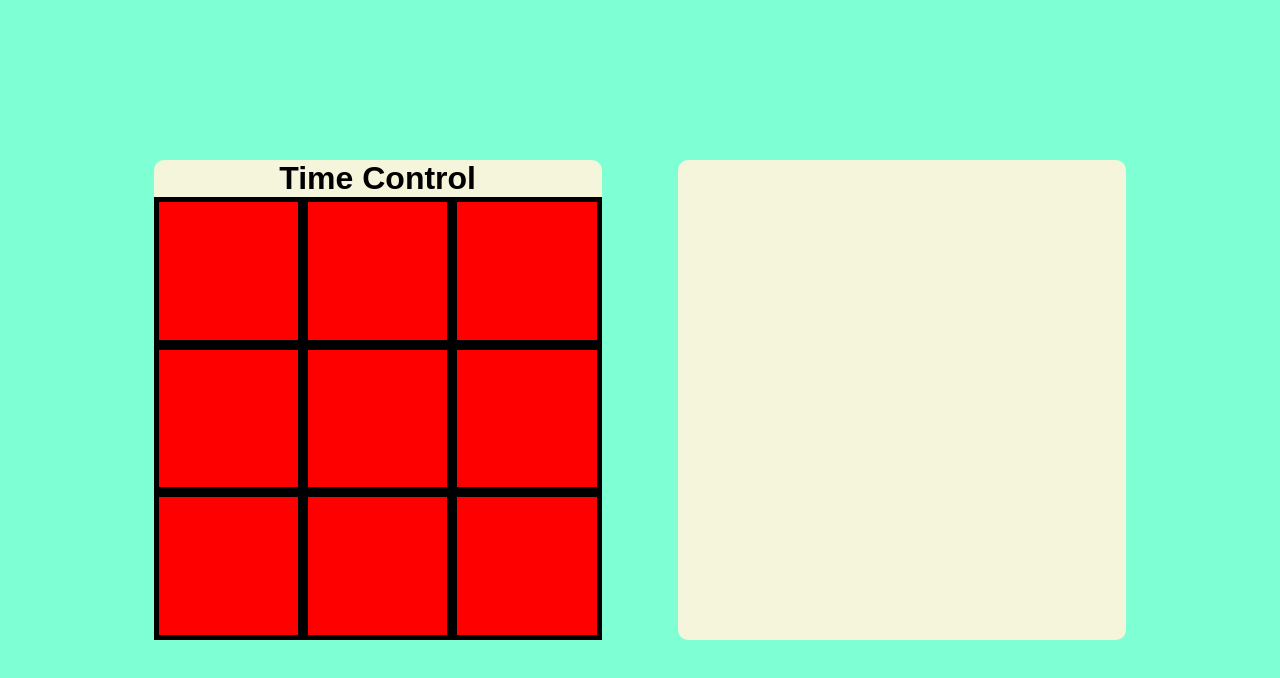
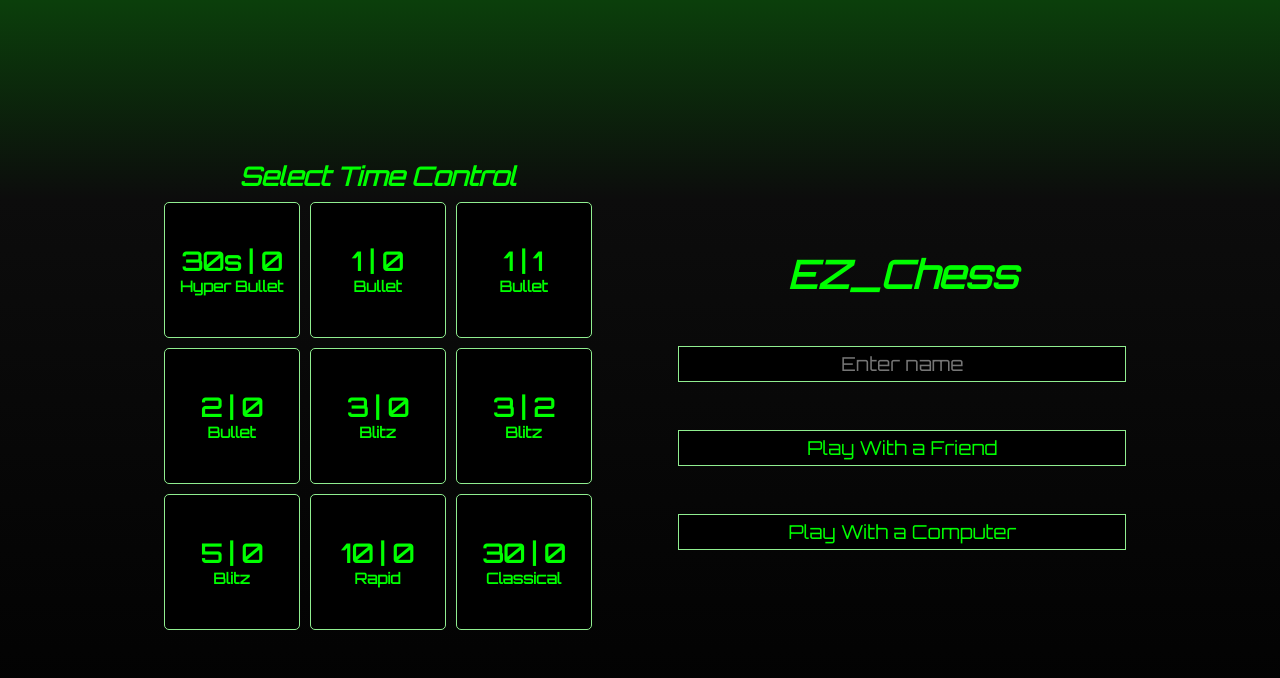
Before and after one commit to tenick/ez-chess, a plain HTML site: page index.html in a window 1280 px wide. Drawn offline with Linux system fonts and the light colour scheme.

Commit message:
styled/finished landing page

```diff
--- a/index.html
+++ b/index.html
@@ -4,36 +4,58 @@
     <meta charset="UTF-8">
     <meta http-equiv="X-UA-Compatible" content="IE=edge">
     <meta name="viewport" content="width=device-width, initial-scale=1.0">
+    <title>Document</title>
+    <link href='https://fonts.googleapis.com/css?family=Orbitron' rel='stylesheet' type='text/css'>
     <link rel="stylesheet" href="style.css">
-    <title>Document</title>
 </head>
 <body>
     <div class="main-container">
         <div class="container">
-            <h1>Time Control</h1>
+            <h1 class="container-label">Select Time Control</h1>
             <div class="time-ctrl-btn-container">
                 <div class="time-ctrl-btn">
+                    <h1>30s | 0</h1>
+                    <h3>Hyper Bullet</h3>
                 </div>
                 <div class="time-ctrl-btn">
+                    <h1>1 | 0</h1>
+                    <h3>Bullet</h3>
                 </div>
                 <div class="time-ctrl-btn">
+                    <h1>1 | 1</h1>
+                    <h3>Bullet</h3>
                 </div>
                 <div class="time-ctrl-btn">
+                    <h1>2 | 0</h1>
+                    <h3>Bullet</h3>
                 </div>
                 <div class="time-ctrl-btn">
+                    <h1>3 | 0</h1>
+                    <h3>Blitz</h3>
                 </div>
                 <div class="time-ctrl-btn">
+                    <h1>3 | 2</h1>
+                    <h3>Blitz</h3>
                 </div>
                 <div class="time-ctrl-btn">
+                    <h1>5 | 0</h1>
+                    <h3>Blitz</h3>
                 </div>
                 <div class="time-ctrl-btn">
+                    <h1>10 | 0</h1>
+                    <h3>Rapid</h3>
                 </div>
                 <div class="time-ctrl-btn">
+                    <h1>30 | 0</h1>
+                    <h3>Classical</h3>
                 </div>
             </div>
         </div>
-        <div class="container">
-
+        <div class="container2">
+            <h1 class="text-logo">EZ_Chess</h1>
+            <input placeholder="Enter name" class="in" type="text">
+            <button class="btn">Play With a Friend</button>
+            <button class="btn">Play With a Computer</button>
         </div>
     </div>
 
--- a/style.css
+++ b/style.css
@@ -3,16 +3,22 @@
     box-sizing: border-box;
     margin: 0;
     padding: 0;
-}
 
-#gameCanvas{
-
+    -webkit-user-select: none;
+    -khtml-user-select: none;
+    -moz-user-select: -moz-none;
+    -o-user-select: none;
+    user-select: none;
 }
 
 .main-container{
     font-family: Arial, Helvetica, sans-serif;
+    font-family: 'Orbitron', sans-serif;
     display: flex;
-    background-color: aquamarine;
+    background-color: #0c0c0c;
+    /* background: linear-gradient(to bottom, #f8b3b5 0%, #f8b3b5 50%, #ffffff 50%, #ffffff 100%); */
+    background: linear-gradient(to bottom, rgb(11, 63, 11) 0%, #0c0c0c 25%, #000 100%);
+    color: #0f0;
     width: 100vw;
     height: 100vh;
     justify-content:center;
@@ -21,27 +27,133 @@
 
 .container{
     display: flex;
+    max-width: 600px;
     border-radius: 10px;
     flex-direction: column;
     align-items: center;
+    justify-content: center;
     width: 35%;
     height: 60%;
     margin: 0% 3%;
-    background-color: beige;
 }
 
+.container2{
+    display: flex;
+    max-width: 500px;
+    gap:10%;
+    border-radius: 10px;
+    flex-direction: column;
+    align-items: center;
+    justify-content: center;
+    width: 35%;
+    height: 60%;
+    margin: 0% 3%;
+}
+
+
+.btn{
+    padding: 5px 0;
+    border: 1px solid lightgreen;
+    background-color: black;
+    color: #0f0;
+    font: inherit;
+    font-size: 1.5vw;
+    width: 100%;
+    transition: .3s;
+}
+
+.btn:hover{
+    color: black;
+    border: 1px solid red;
+    background-color: white;
+}
+
+.in{
+    padding: 5px 0;
+    border: 1px solid lightgreen;
+    font:inherit;
+    font-size: 1.5vw;
+    background-color: black;
+    color: #0f0;
+    text-align: center;
+    width: 100%;
+
+}
 
 .time-ctrl-btn-container{
     display: flex;
     flex-wrap: wrap;
+    padding: 5px;
     width: 100%;
     height: 100%;
-    background-color: black;
 }
 
 .time-ctrl-btn{
+    display: flex;
+    flex-direction: column;
+    align-items: center;
+    justify-content: center;
+    font-size: 1vw;
+
     flex: 1 0 calc(33.333% - 10px);
     margin: 5px;
 
-    background-color: red;
+    border: 1px solid lightgreen;
+    border-radius: 5px;
+
+    background-color: black;
+
+    transition: .3s;
 }
+
+.time-ctrl-btn:hover{
+    cursor: pointer;
+    background-color: white;
+    border: 1px solid red;
+}
+
+
+.text-logo {
+    font-size: 3vw; font-style: italic;
+}
+
+.container-label {
+    font-size: 2vw; font-style: italic;
+}
+
+@media (max-width: 1000px) and (orientation: portrait){
+    .main-container {
+        flex-direction: column;
+        padding: 0 5%;
+    }
+
+    .container{
+        order: 2;
+        width: 100%;
+
+        font-size: 10vh;
+    }
+    .container2{
+        order: 1;
+        width: 100%;
+        font-size: 5rem;
+
+    }
+    h1{
+        font-size: 2vh;
+    }
+    .btn{
+        font-size: 2vh;
+    }
+    .in{
+        font-size: 2vh;
+    }
+
+    .text-logo {
+        font-size: 5vh; font-style: italic;
+    }
+
+    .container-label {
+        font-size: 3vh; font-style: italic;
+    }
+}
```
